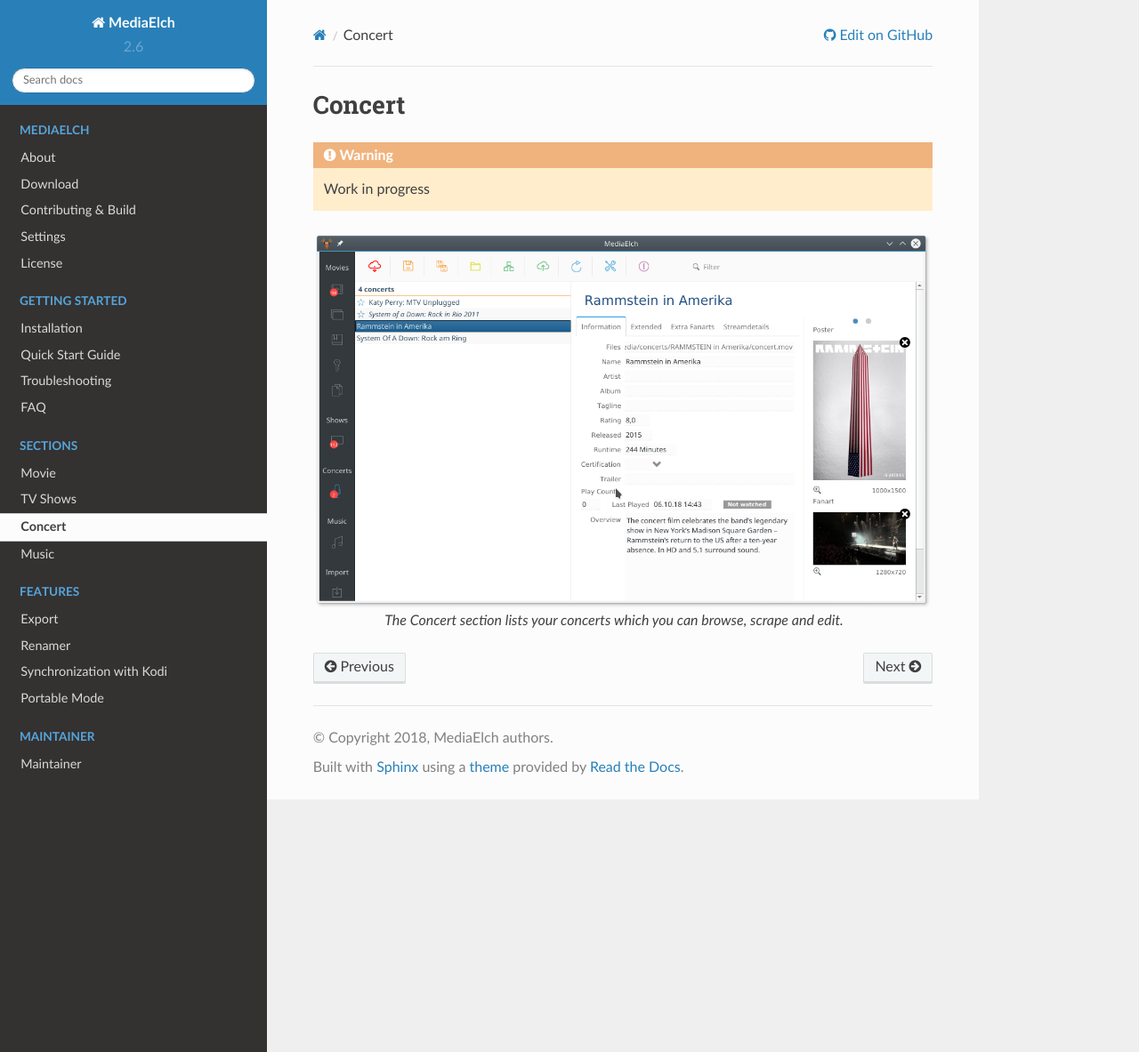
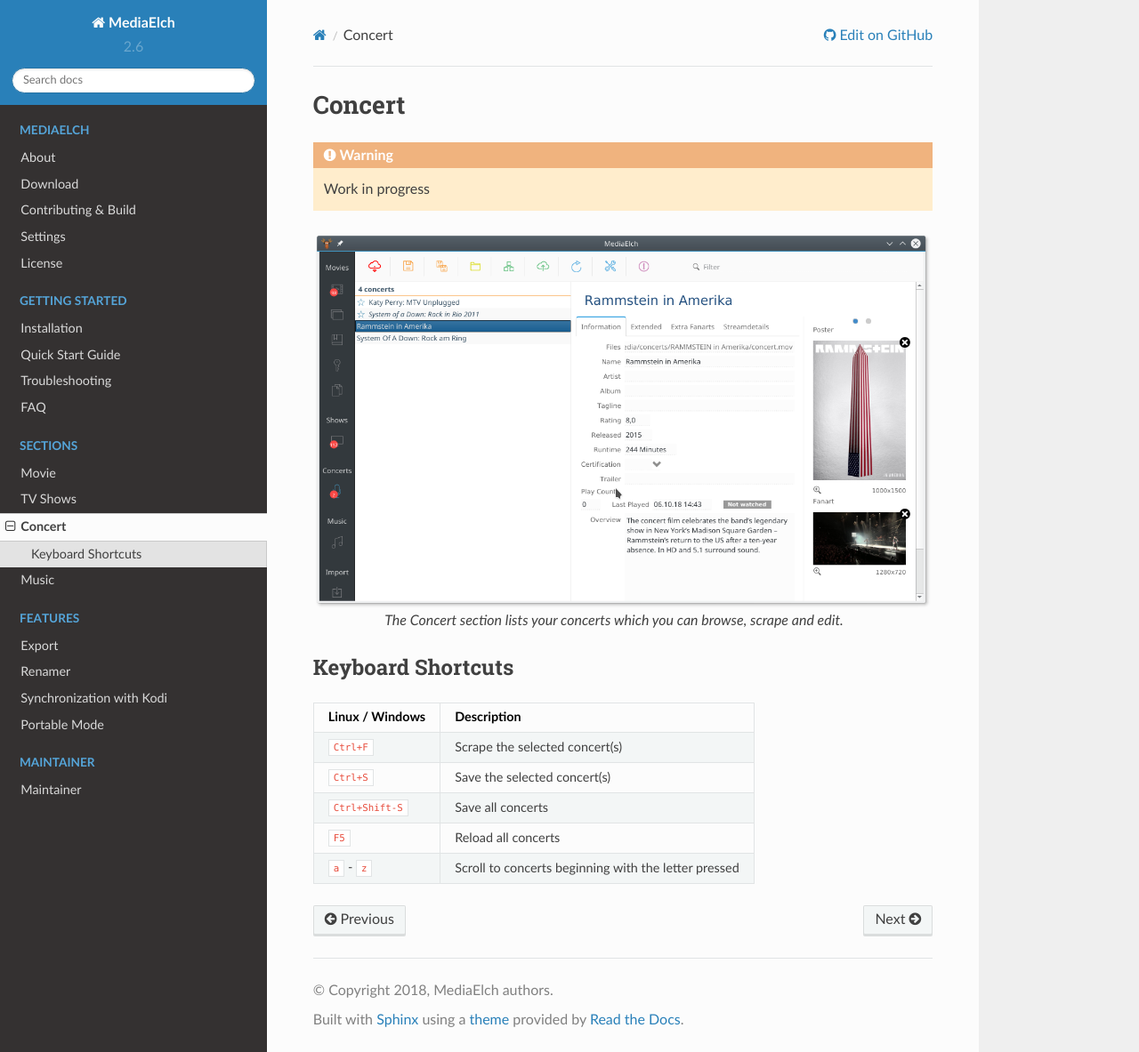
Before and after one commit to mediaelch/mediaelch-doc, a Sphinx documentation site: the page built from docs/source/concert/index.rst, in a window 1280 px wide and 1183 px high. Shown: the whole window at 89% size. Built offline with Sphinx 7.4.7 and the Read the Docs theme 2.0.0, drawn with Linux system fonts in a browser that asks for light colours; pages that are not in the unit, such as notebooks, are missing from menus.

Commit message:
[Documentation] Add keyboard shortcuts

```diff
--- a/docs/source/concert/index.rst
+++ b/docs/source/concert/index.rst
@@ -9,7 +9,24 @@
 
 .. figure:: ../images/screenshots/concert-main.png
    :align: center
-   :alt: TV Show section
+   :alt: concert section
 
    The Concert section lists your concerts which you can browse,
    scrape and edit.
+
+Keyboard Shortcuts
+------------------
+
++-------------------+-------------------------------------------------------+
+| Linux / Windows   | Description                                           |
++===================+=======================================================+
+| ``Ctrl+F``        | Scrape the selected concert(s)                        |
++-------------------+-------------------------------------------------------+
+| ``Ctrl+S``        | Save the selected concert(s)                          |
++-------------------+-------------------------------------------------------+
+| ``Ctrl+Shift-S``  | Save all concerts                                     |
++-------------------+-------------------------------------------------------+
+| ``F5``            | Reload all concerts                                   |
++-------------------+-------------------------------------------------------+
+| ``a`` - ``z``     | Scroll to concerts beginning with the letter pressed  |
++-------------------+-------------------------------------------------------+
```
Also changed, not shown: docs/source/movie/index.rst (+17 -0 lines), docs/source/music/index.rst (+18 -1 lines), docs/source/tvshow/index.rst (+17 -0 lines).
